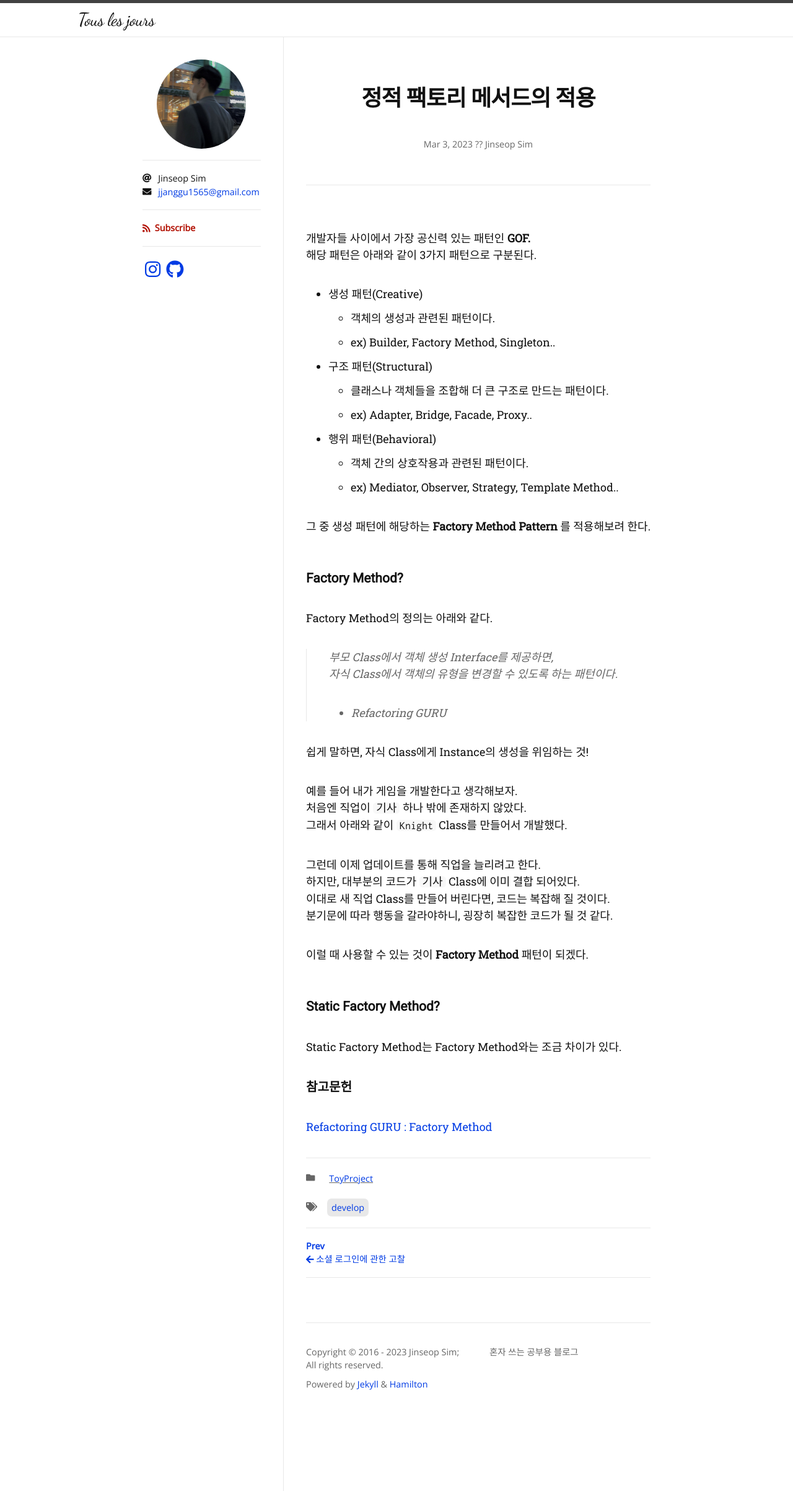
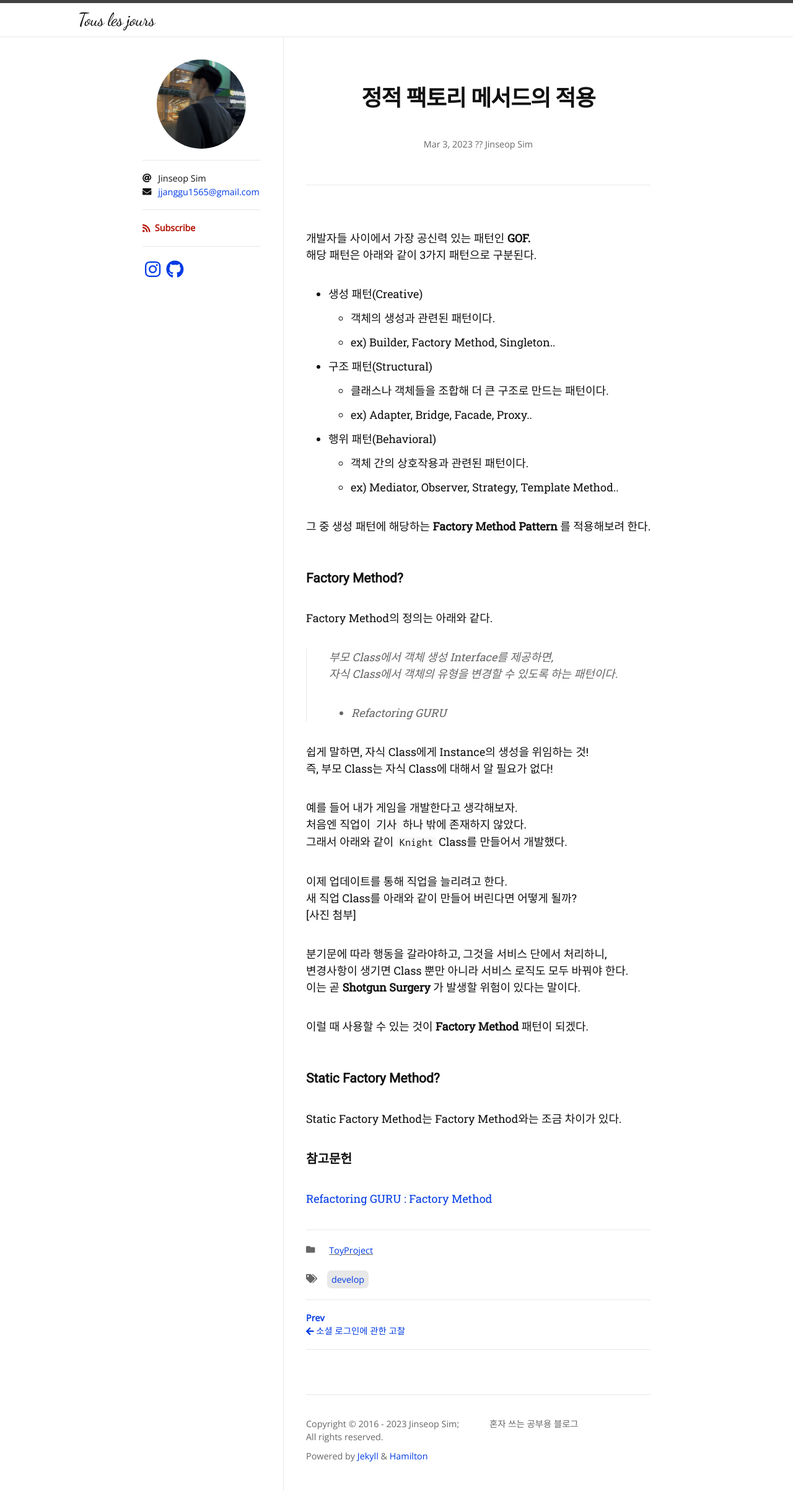
Before and after one commit to Jinseop-Sim/Jinseop-Sim.github.io, a Jekyll site: the page built from _posts/2023-03-03-static-factory.md, in a window 1280 px wide. Shown: the whole page at 62% size. Built offline with Jekyll 4.4.1, drawn with Linux system fonts in a browser that asks for light colours; nearby versions of some CDN libraries; some web fonts are replaced.

Commit message:
글 내용 수정

````diff
--- a/_posts/2023-03-03-static-factory.md
+++ b/_posts/2023-03-03-static-factory.md
@@ -28,15 +28,19 @@ Factory Method의 정의는 아래와 같다.
 > - Refactoring GURU
 
 쉽게 말하면, 자식 Class에게 Instance의 생성을 위임하는 것!
+즉, 부모 Class는 자식 Class에 대해서 알 필요가 없다!
 
 예를 들어 내가 게임을 개발한다고 생각해보자.
 처음엔 직업이 ```기사``` 하나 밖에 존재하지 않았다.
 그래서 아래와 같이 ```Knight``` Class를 만들어서 개발했다.
 
-그런데 이제 업데이트를 통해 직업을 늘리려고 한다.
-하지만, 대부분의 코드가 ```기사``` Class에 이미 결합 되어있다.
-이대로 새 직업 Class를 만들어 버린다면, 코드는 복잡해 질 것이다.
-분기문에 따라 행동을 갈라야하니, 굉장히 복잡한 코드가 될 것 같다.
+이제 업데이트를 통해 직업을 늘리려고 한다.
+새 직업 Class를 아래와 같이 만들어 버린다면 어떻게 될까?
+[사진 첨부]
+
+분기문에 따라 행동을 갈라야하고, 그것을 서비스 단에서 처리하니,
+변경사항이 생기면 Class 뿐만 아니라 서비스 로직도 모두 바꿔야 한다.
+이는 곧 __Shotgun Surgery__ 가 발생할 위험이 있다는 말이다.
 
 이럴 때 사용할 수 있는 것이 __Factory Method__ 패턴이 되겠다.
 
````
